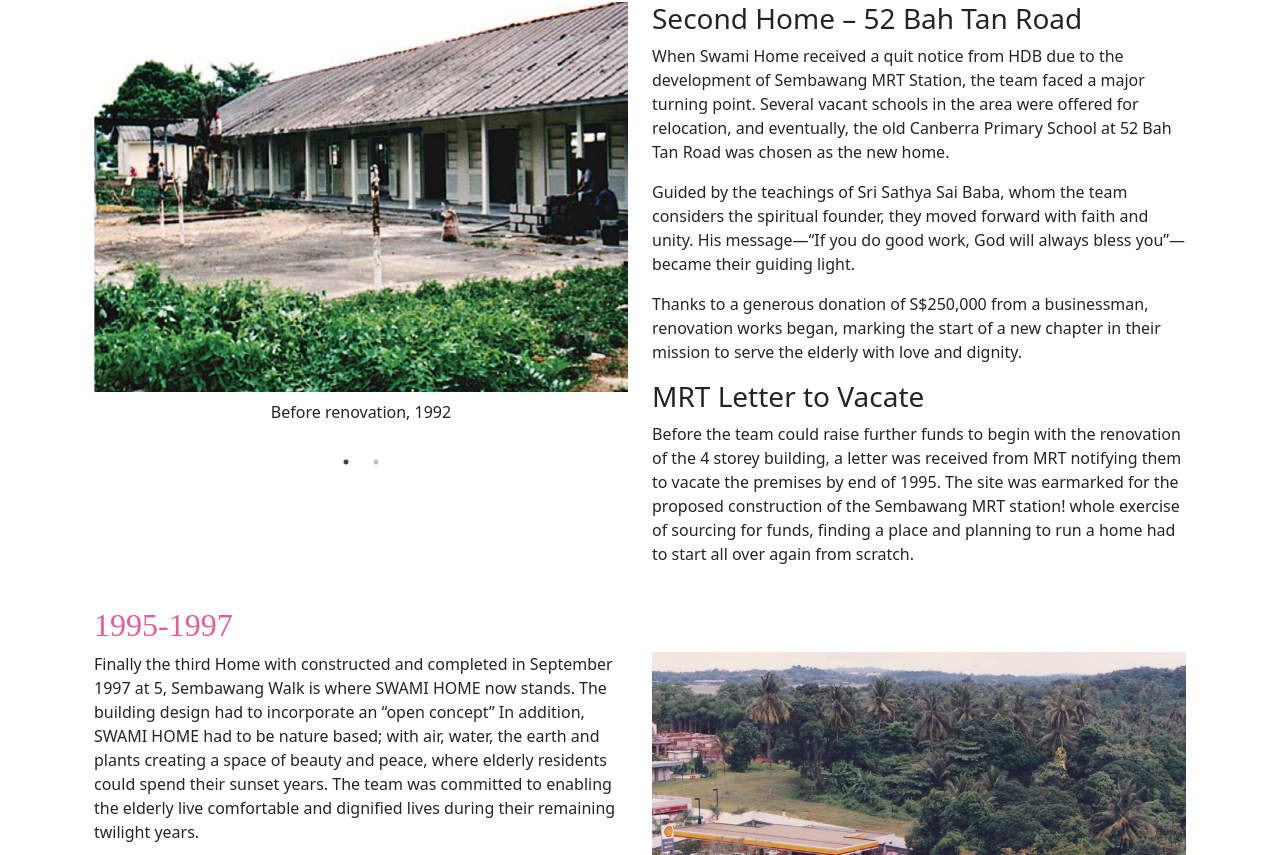
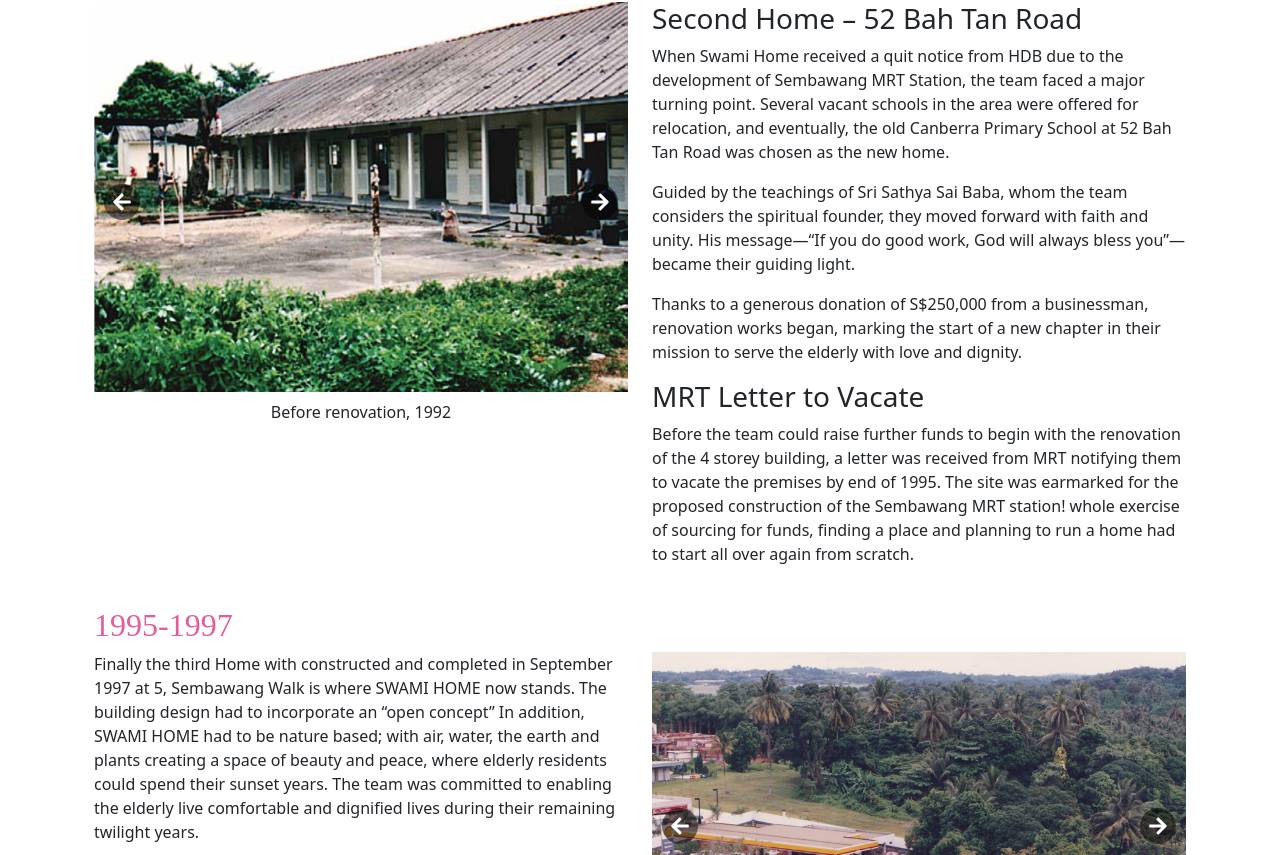
Before and after one commit to naoruki/SwamiHomev2, a React (Vite) app: page /about-us in a window 1280 px wide. Shown: the part 2865-3720 px from the top of the page. Built offline with nearby package versions, Linux system fonts and the light colour scheme.

Commit message:
fixes on stroll to section, fixes on imageslider buttons

```diff
--- a/package.json
+++ b/package.json
@@ -18,6 +18,7 @@
     "react": "^19.1.0",
     "react-bootstrap": "^2.10.10",
     "react-dom": "^19.1.0",
+    "react-icons": "^5.5.0",
     "react-router-dom": "^7.8.0",
     "react-slick": "^0.31.0",
     "slick-carousel": "^1.8.1",
--- a/src/components/DonateSection.jsx
+++ b/src/components/DonateSection.jsx
@@ -6,7 +6,7 @@ const DonateSection = () => {
     <>
       <hr />
 
-<div className="d-flex flex-wrap gap-3 justify-content-center justify-content-md-start" id="donation-section">
+<div className="d-flex flex-wrap gap-3 justify-content-center justify-content-md-start donation-section" id="donation-section">
   {/* First Card */}
   <div
     className="card"
--- a/src/components/ImageSlider.jsx
+++ b/src/components/ImageSlider.jsx
@@ -1,17 +1,56 @@
-// SimpleSlider.jsx
-import React from "react";
 import Slider from "react-slick";
-import "slick-carousel/slick/slick.css";
-import "slick-carousel/slick/slick-theme.css";
+import { FaArrowLeft, FaArrowRight } from "react-icons/fa";
 
 const SimpleSlider = ({ slides }) => {
+  const CustomPrevArrow = ({ onClick }) => (
+    <div
+      style={{
+        position: "absolute",
+        left: "10px",
+        top: "45%",
+        transform: "translateY(-50%)",
+        cursor: "pointer",
+        zIndex: 2,
+        background: "rgba(0,0,0,0.5)",
+        color: "#fff",
+        padding: "8px",
+        borderRadius: "50%",
+      }}
+      onClick={onClick}
+    >
+      <FaArrowLeft size={20} />
+    </div>
+  );
+
+  const CustomNextArrow = ({ onClick }) => (
+    <div
+      style={{
+        position: "absolute",
+        right: "10px",
+        top: "45%",
+        transform: "translateY(-50%)",
+        cursor: "pointer",
+        zIndex: 2,
+        background: "rgba(0,0,0,0.5)",
+        color: "#fff",
+        padding: "8px",
+        borderRadius: "50%",
+      }}
+      onClick={onClick}
+    >
+      <FaArrowRight size={20} />
+    </div>
+  );
+
   const settings = {
-    dots: true,
+    dots: false,
     infinite: true,
     speed: 500,
     slidesToShow: 1,
     slidesToScroll: 1,
     arrows: true,
+    prevArrow: <CustomPrevArrow />,
+    nextArrow: <CustomNextArrow />,
   };
 
   return (
--- a/src/components/JourneySection.jsx
+++ b/src/components/JourneySection.jsx
@@ -35,7 +35,7 @@ const JourneySection = () => {
   ];
   return (
     <Container>
-      <div id="our-journey" className="container">
+      <div id="our-journey" className="container our-journey">
         <h1>Our Journey</h1>
         <hr></hr>
         <h2>Year 1981</h2>
--- a/src/components/NavBarMobile.jsx
+++ b/src/components/NavBarMobile.jsx
@@ -67,12 +67,58 @@ function NavBarMobile() {
                 </Nav.Link>
 
                 <NavDropdown title="About Us" id="offcanvasNavbarDropdown">
+                  <NavDropdown.Item href="/about-us" className="">
+                    About Us
+                  </NavDropdown.Item>
+                  <NavDropdown.Item href="/about-us/#our-journey" className="">
+                    Our Journey
+                  </NavDropdown.Item>
+                  <NavDropdown.Item href="/founder" className="">
+                    Our Founder
+                  </NavDropdown.Item>
+                  <NavDropdown.Item href="#" className="">
+                    Organization
+                  </NavDropdown.Item>
+                  <NavDropdown.Item href="#" className="">
+                    Vision & Mission
+                  </NavDropdown.Item>
+                  <NavDropdown.Item href="#" className="">
+                    Annual Report
+                  </NavDropdown.Item>
+                </NavDropdown>
+                <NavDropdown title="Services" id="offcanvasNavbarDropdown">
+                  <NavDropdown.Item href="#" className="">
+                    Residential Services
+                  </NavDropdown.Item>
+                  <NavDropdown.Item href="#" className="">
+                    Day Care Services
+                  </NavDropdown.Item>
+                  <NavDropdown.Item href="#" className="">
+                    Community Services
+                  </NavDropdown.Item>
+                  <NavDropdown.Item href="#" className="">
+                    Integrated Services
+                  </NavDropdown.Item>
+                  <NavDropdown.Item href="#" className="">
+                    Therapy Services
+                  </NavDropdown.Item>
+                </NavDropdown>
+                <NavDropdown
+                  title="Community Life"
+                  id="offcanvasNavbarDropdown"
+                >
                   <NavDropdown.Item href="#">Action</NavDropdown.Item>
                   <NavDropdown.Item href="#">
                     Something else here
                   </NavDropdown.Item>
                 </NavDropdown>
-                <NavDropdown title="Services" id="offcanvasNavbarDropdown">
+                <NavDropdown title="Media" id="offcanvasNavbarDropdown">
+                  <NavDropdown.Item href="#">Action</NavDropdown.Item>
+                  <NavDropdown.Item href="#">
+                    Something else here
+                  </NavDropdown.Item>
+                </NavDropdown>
+                <NavDropdown title="Get Involved" id="offcanvasNavbarDropdown">
                   <NavDropdown.Item href="#">Action</NavDropdown.Item>
                   <NavDropdown.Item href="#">
                     Something else here
--- a/src/styles/AboutUs.css
+++ b/src/styles/AboutUs.css
@@ -49,6 +49,9 @@
   border-radius: 8px;
   background-color: #fff;
 }
+#our-journey {
+  scroll-margin-top: 100px; /* Adjust based on navbar height */
+}
 
 @media (max-width: 820px) {
   .about-us-container {
--- a/src/styles/App.css
+++ b/src/styles/App.css
@@ -64,3 +64,8 @@
     padding: 20px 10px;     /* Add some space */
   }
 }
+
+
+#donation-section {
+  scroll-margin-top: 100px; /* Adjust based on navbar height */
+}
```
Also changed, not shown: 1 other file (tests, documents, lock files or other folders).
